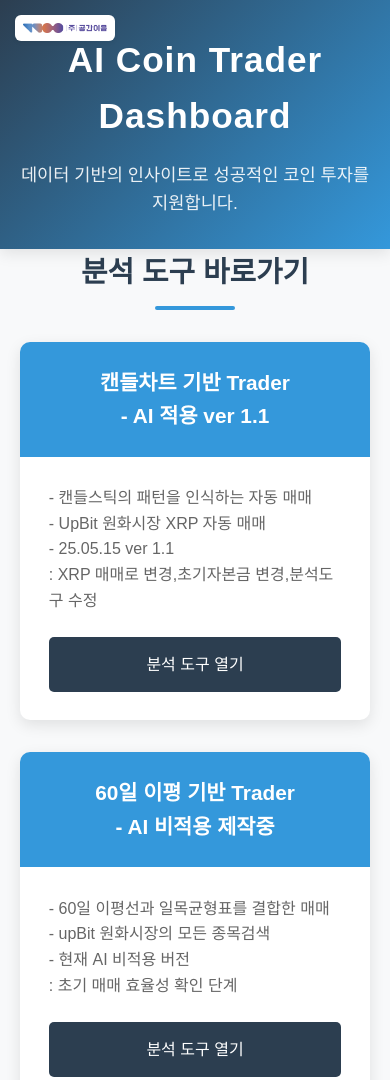
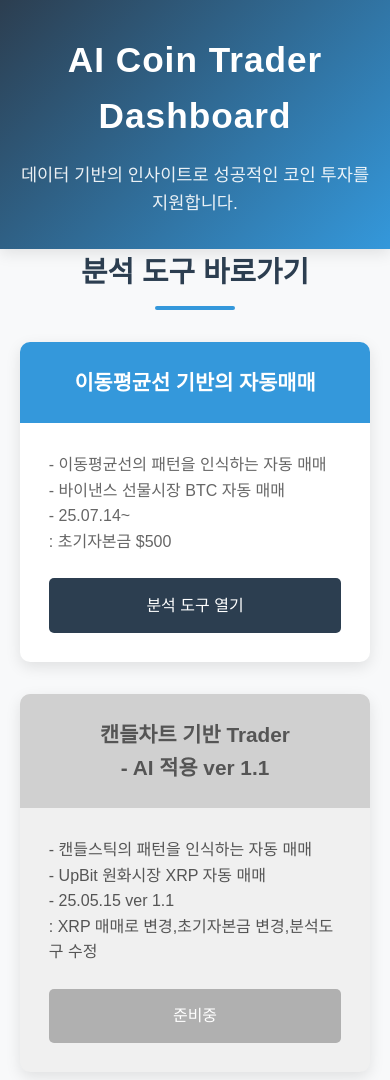
Before and after one commit to pros040720/Trading_pages, a plain HTML site: page index.html in a window 390 px wide. Shown: the top 1080 px of the page. Drawn offline with Linux system fonts and the light colour scheme.

Commit message:
Update index.html

```diff
--- a/index.html
+++ b/index.html
@@ -49,24 +49,7 @@
             position: relative;
         }
 
-        .logo-wrapper {
-            position: absolute;        /* 헤더 기준으로 절대 위치 지정 */
-            top: 20px;                 /* 헤더 상단에서 20px 아래 */
-            left: 20px;                /* 헤더 좌측에서 20px 오른쪽 */
-            z-index: 10;               /* 다른 요소들보다 위에 표시 */
 
-            display: inline-flex;      /* 내부 이미지 정렬을 위해 유지 */
-            align-items: center;       /* 내부 이미지 수직 중앙 정렬을 위해 유지 */
-            background-color: #ffffff; /* 배경색 흰색으로 지정 */
-            padding: 10px;             /* 내부 여백 */
-            border-radius: 8px;        /* 모서리 둥글게 */
-            max-width: 150px;          /* 최대 너비 (기존 값 유지) */
-            box-shadow: 0 2px 4px rgba(0,0,0,0.05); /* 은은한 그림자 추가 (선택 사항) */
-        }
-        .logo {
-            width: 100%;
-            height: auto;
-        }
 
         header h1 {
             font-size: 2.8rem;
@@ -245,29 +228,14 @@
                 font-size: 1.3rem;
             }
 
-            .logo-wrapper {
-                position: absolute;   /* 헤더 기준으로 절대 위치 지정 */
-                top: 15px;            /* 헤더 상단에서 15px 아래 (모바일용 간격) */
-                left: 15px;           /* 헤더 좌측에서 15px 오른쪽 (모바일용 간격) */
-                z-index: 10;          /* 다른 요소들보다 위에 표시 */
 
-                display: inline-flex; /* 내부 이미지 정렬을 위해 유지 */
-                align-items: center;  /* 내부 이미지 수직 중앙 정렬을 위해 유지 */
-                max-width: 100px;    /* 모바일에서 로고 최대 너비 약간 줄임 */
-                background-color: #ffffff; /* 배경색 흰색 */
-                padding: 8px;              /* 내부 여백 (모바일에 맞게 약간 줄임) */
-                border-radius: 6px;        /* 모서리 둥글게 (모바일에 맞게 약간 줄임) */
-                box-shadow: 0 2px 4px rgba(0,0,0,0.05);
-            }
         }
     </style>
 </head>
 <body>
     <header>
         <div class="container">
-            <div class="logo-wrapper">
-                <img src="spaceeum.png" alt="공간이음 로고" class="logo">
-            </div>
+
             <h1>AI Coin Trader Dashboard</h1>
             <p>데이터 기반의 인사이트로 성공적인 코인 투자를 지원합니다.</p>
         </div>
@@ -277,6 +245,21 @@
         <h2 class="section-title">분석 도구 바로가기</h2>
         <section class="tool-links">
             <div class="tool-card">
+                <div class="tool-card-header">
+                    <h3>이동평균선 기반의 자동매매</h3>
+                </div>
+                <div class="tool-card-body">
+                    <p>- 이동평균선의 패턴을 인식하는 자동 매매
+                        <br>
+                         - 바이낸스 선물시장 BTC 자동 매매
+                        <br>
+                         - 25.07.14~
+                        <br>
+                         : 초기자본금 $500</p>
+                    <a href="http://211.57.66.8:8501" class="tool-link">분석 도구 열기</a>
+                </div>
+            </div>
+            <div class="tool-card tool-card--unavailable">
                 <div class="tool-card-header">
                     <h3>캔들차트 기반 Trader
                         <br>
@@ -290,11 +273,11 @@
                          - 25.05.15 ver 1.1
                         <br>
                          : XRP 매매로 변경,초기자본금 변경,분석도구 수정</p>
-                    <a href="http://211.57.66.8:8501" class="tool-link">분석 도구 열기</a>
+                    <a href="http://211.57.66.8:8501" class="tool-link">준비중</a>
                 </div>
             </div>
 
-            <div class="tool-card">
+            <div class="tool-card tool-card--unavailable">
                 <div class="tool-card-header">
                     <h3>60일 이평 기반 Trader
                         <br>
@@ -308,11 +291,11 @@
                         - 현재 AI 비적용 버전
                         <br>
                         : 초기 매매 효율성 확인 단계</p>
-                    <a href="http://211.57.66.8:8502" class="tool-link">분석 도구 열기</a>
+                    <a href="http://211.57.66.8:8502" class="tool-link">준비중</a>
                 </div>
             </div>
 
-            <div class="tool-card">
+            <div class="tool-card tool-card--unavailable">
                 <div class="tool-card-header">
                     <h3>기준선 + **지표 기반 Trader
                         <br>
@@ -326,7 +309,7 @@
                         - 현재 AI 비적용 버전
                         <br>
                         : 초기 매매 효율성 확인 단계</p>
-                    <a href="http://211.57.66.8:8503" class="tool-link">분석 도구 열기</a>
+                    <a href="http://211.57.66.8:8503" class="tool-link">준비중</a>
                 </div>
             </div>
 
```
